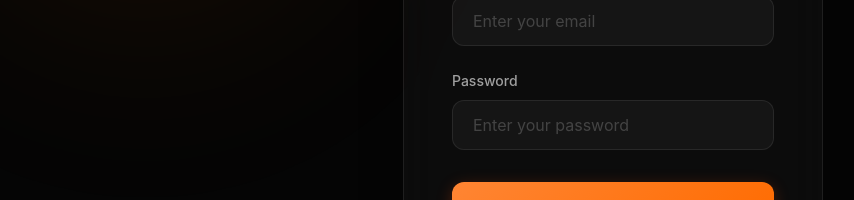
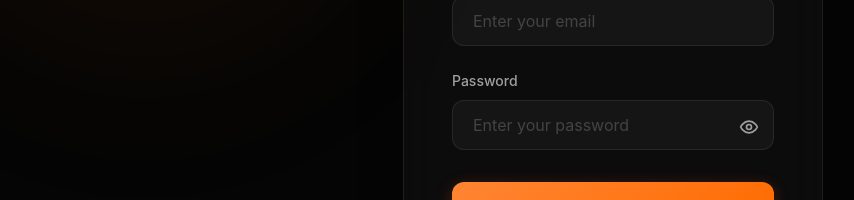
Before and after one commit to AyaanAhmad-code/Moodify, a React app in the folder frontend/: page /login in a window 1280 px wide. Shown: the part 308-508 px from the top of the page, without its empty margins (27-881 px from the left). Built offline with nearby package versions, Linux system fonts and the light colour scheme; no server answers; the HTML template or start-up script is replaced by a standard one.

Commit message:
feat: update login module and player module

```diff
--- a/frontend/src/features/auth/pages/Login.jsx
+++ b/frontend/src/features/auth/pages/Login.jsx
@@ -8,6 +8,7 @@ const Login = () => {
     const [email, setEmail] = useState("");
     const [password, setPassword] = useState("");
     const [error, setError] = useState(""); // State to hold the error message
+    const [showPassword, setShowPassword] = useState(false);
 
     const { loading, handleLogin } = useAuth();
     const navigate = useNavigate();
@@ -65,15 +66,54 @@ const Login = () => {
                             placeholder="Enter your email"
                         />
                     </div>
-                    <div className="form-group">
-                        <FormGroup
+
+                    {/* ⚡ FIXED: Using native HTML tags to guarantee the 'type' toggle works */}
+                    <div className="form-group" style={{ position: 'relative' }}>
+                        <label>password</label>
+                        <input
                             value={password}
                             onChange={(e) => setPassword(e.target.value)}
-                            label="password"
                             placeholder="Enter your password"
-                            type="password"
+                            type={showPassword ? "text" : "password"}
+                            style={{ paddingRight: '45px' }} // Prevent text from hiding behind the icon
                         />
+
+                        <button
+                            type="button"
+                            onClick={() => setShowPassword(!showPassword)}
+                            style={{
+                                position: 'absolute',
+                                right: '15px',
+                                bottom: '13px',
+                                background: 'transparent',
+                                border: 'none',
+                                color: 'var(--text-muted)',
+                                cursor: 'pointer',
+                                display: 'flex',
+                                alignItems: 'center',
+                                padding: 0,
+                                zIndex: 10 // Ensure the button is always clickable
+                            }}
+                            title={showPassword ? "Hide password" : "Show password"}
+                        >
+                            {showPassword ? (
+                                /* Eye Off Icon */
+                                <svg xmlns="http://www.w3.org/2000/svg" width="20" height="20" viewBox="0 0 24 24" fill="none" stroke="currentColor" strokeWidth="2" strokeLinecap="round" strokeLinejoin="round">
+                                    <path d="M9.88 9.88a3 3 0 1 0 4.24 4.24"/>
+                                    <path d="M10.73 5.08A10.43 10.43 0 0 1 12 5c7 0 10 7 10 7a13.16 13.16 0 0 1-1.67 2.68"/>
+                                    <path d="M6.61 6.61A13.526 13.526 0 0 0 2 12s3 7 10 7a9.74 9.74 0 0 0 5.39-1.61"/>
+                                    <line x1="2" x2="22" y1="2" y2="22"/>
+                                </svg>
+                            ) : (
+                                /* Eye Icon */
+                                <svg xmlns="http://www.w3.org/2000/svg" width="20" height="20" viewBox="0 0 24 24" fill="none" stroke="currentColor" strokeWidth="2" strokeLinecap="round" strokeLinejoin="round">
+                                    <path d="M2 12s3-7 10-7 10 7 10 7-3 7-10 7-10-7-10-7Z"/>
+                                    <circle cx="12" cy="12" r="3"/>
+                                </svg>
+                            )}
+                        </button>
                     </div>
+
                     <button
                         className="button"
                         type="submit"
--- a/frontend/src/features/auth/pages/Register.jsx
+++ b/frontend/src/features/auth/pages/Register.jsx
@@ -9,6 +9,7 @@ const Register = () => {
     const [email, setEmail] = useState("");
     const [password, setPassword] = useState("");
     const [error, setError] = useState(""); // State to hold the error message
+    const [showPassword, setShowPassword] = useState(false);
 
     const { loading, handleRegister } = useAuth();
     const navigate = useNavigate();
@@ -75,14 +76,51 @@ const Register = () => {
                         />
                     </div>
 
-                    <div className="form-group">
-                        <FormGroup
+                    {/* ⚡ FIXED: Using native HTML tags to guarantee the 'type' toggle works */}
+                    <div className="form-group" style={{ position: 'relative' }}>
+                        <label>password</label>
+                        <input
                             value={password}
                             onChange={(e) => setPassword(e.target.value)}
-                            label="password"
                             placeholder="Enter your password"
-                            type="password" // Keep password masked
+                            type={showPassword ? "text" : "password"}
+                            style={{ paddingRight: '45px' }} // Prevent text from hiding behind the icon
                         />
+
+                        <button
+                            type="button"
+                            onClick={() => setShowPassword(!showPassword)}
+                            style={{
+                                position: 'absolute',
+                                right: '15px',
+                                bottom: '13px',
+                                background: 'transparent',
+                                border: 'none',
+                                color: 'var(--text-muted)',
+                                cursor: 'pointer',
+                                display: 'flex',
+                                alignItems: 'center',
+                                padding: 0,
+                                zIndex: 10 // Ensure the button is always clickable
+                            }}
+                            title={showPassword ? "Hide password" : "Show password"}
+                        >
+                            {showPassword ? (
+                                /* Eye Off Icon */
+                                <svg xmlns="http://www.w3.org/2000/svg" width="20" height="20" viewBox="0 0 24 24" fill="none" stroke="currentColor" strokeWidth="2" strokeLinecap="round" strokeLinejoin="round">
+                                    <path d="M9.88 9.88a3 3 0 1 0 4.24 4.24"/>
+                                    <path d="M10.73 5.08A10.43 10.43 0 0 1 12 5c7 0 10 7 10 7a13.16 13.16 0 0 1-1.67 2.68"/>
+                                    <path d="M6.61 6.61A13.526 13.526 0 0 0 2 12s3 7 10 7a9.74 9.74 0 0 0 5.39-1.61"/>
+                                    <line x1="2" x2="22" y1="2" y2="22"/>
+                                </svg>
+                            ) : (
+                                /* Eye Icon */
+                                <svg xmlns="http://www.w3.org/2000/svg" width="20" height="20" viewBox="0 0 24 24" fill="none" stroke="currentColor" strokeWidth="2" strokeLinecap="round" strokeLinejoin="round">
+                                    <path d="M2 12s3-7 10-7 10 7 10 7-3 7-10 7-10-7-10-7Z"/>
+                                    <circle cx="12" cy="12" r="3"/>
+                                </svg>
+                            )}
+                        </button>
                     </div>
 
                     <button
--- a/frontend/src/features/home/components/Player.jsx
+++ b/frontend/src/features/home/components/Player.jsx
@@ -101,9 +101,12 @@ const Player = () => {
 
     // Auto-advance to the next song when current track ends
     const handleSongEnd = () => {
-        setIsPlaying(false)
-        setCurrentTime(0)
-        if (nextTrack) nextTrack()
+        setCurrentTime(0);
+        if (nextTrack) {
+            nextTrack();
+        } else {
+            setIsPlaying(false);
+        }
     }
 
     const progress = duration ? (currentTime / duration) * 100 : 0
--- a/frontend/src/features/home/hooks/useSong.js
+++ b/frontend/src/features/home/hooks/useSong.js
@@ -2,11 +2,15 @@ import { getSong } from "../services/service.api"
 import { useContext } from "react"
 import { songContext } from "../song.context"
 
-export const useSong = ()=>{
+export const useSong = () => {
     const context = useContext(songContext)
 
-    const {loading,setLoading,song,setSong, songsList, setSongsList,
-            isPlaying, setIsPlaying} = context
+    const {
+        loading, setLoading,
+        song, setSong,
+        songsList, setSongsList,
+        isPlaying, setIsPlaying
+    } = context
 
     async function handleSong({ mood }) {
         setLoading(true);
@@ -15,7 +19,7 @@ export const useSong = ()=>{
 
             let fetchedSongs = [];
 
-            // Extract the songs array
+            // Extract the songs array safely
             if (Array.isArray(data)) {
                 fetchedSongs = data;
             } else if (data?.songs && Array.isArray(data.songs)) {
@@ -33,9 +37,9 @@ export const useSong = ()=>{
             if (fetchedSongs.length > 0) {
                 setSongsList(fetchedSongs);
 
+                // Play a random song from the list initially
                 const randomIndex = Math.floor(Math.random() * fetchedSongs.length);
                 setSong(fetchedSongs[randomIndex]);
-
             } else {
                 setSongsList([]);
                 setSong(null);
@@ -53,5 +57,47 @@ export const useSong = ()=>{
         setSong(clickedSong);
     };
 
-    return { loading, song, songsList, handleSong, playSpecificSong, isPlaying, setIsPlaying };
+    // ⚡ NEW: Go to the next track in the playlist
+    const nextTrack = () => {
+        if (!songsList || songsList.length === 0 || !song) return;
+
+        // Find the index of the currently playing song
+        const currentIndex = songsList.findIndex(s => s._id === song._id);
+
+        // If we are at the very last song, loop back to the first song (index 0)
+        if (currentIndex === songsList.length - 1) {
+            setSong(songsList[0]);
+        } else {
+            // Otherwise, just play the next one
+            setSong(songsList[currentIndex + 1]);
+        }
+    };
+
+    // ⚡ NEW: Go to the previous track in the playlist
+    const prevTrack = () => {
+        if (!songsList || songsList.length === 0 || !song) return;
+
+        const currentIndex = songsList.findIndex(s => s._id === song._id);
+
+        // If we are at the first song, loop back to the very last song
+        if (currentIndex === 0) {
+            setSong(songsList[songsList.length - 1]);
+        } else {
+            // Otherwise, just play the previous one
+            setSong(songsList[currentIndex - 1]);
+        }
+    };
+
+    // ⚡ Make sure nextTrack and prevTrack are exported here!
+    return {
+        loading,
+        song,
+        songsList,
+        handleSong,
+        playSpecificSong,
+        isPlaying,
+        setIsPlaying,
+        nextTrack,
+        prevTrack
+    };
 }
```
